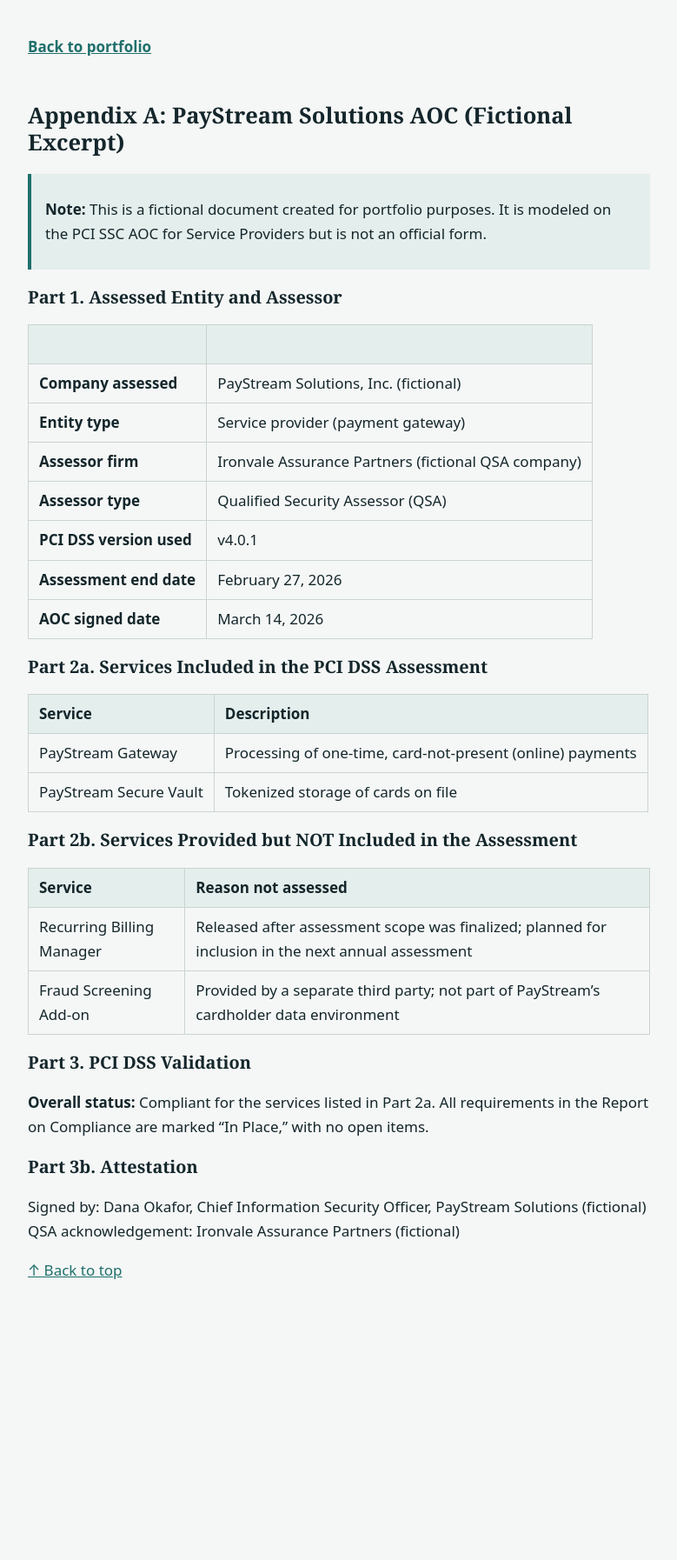
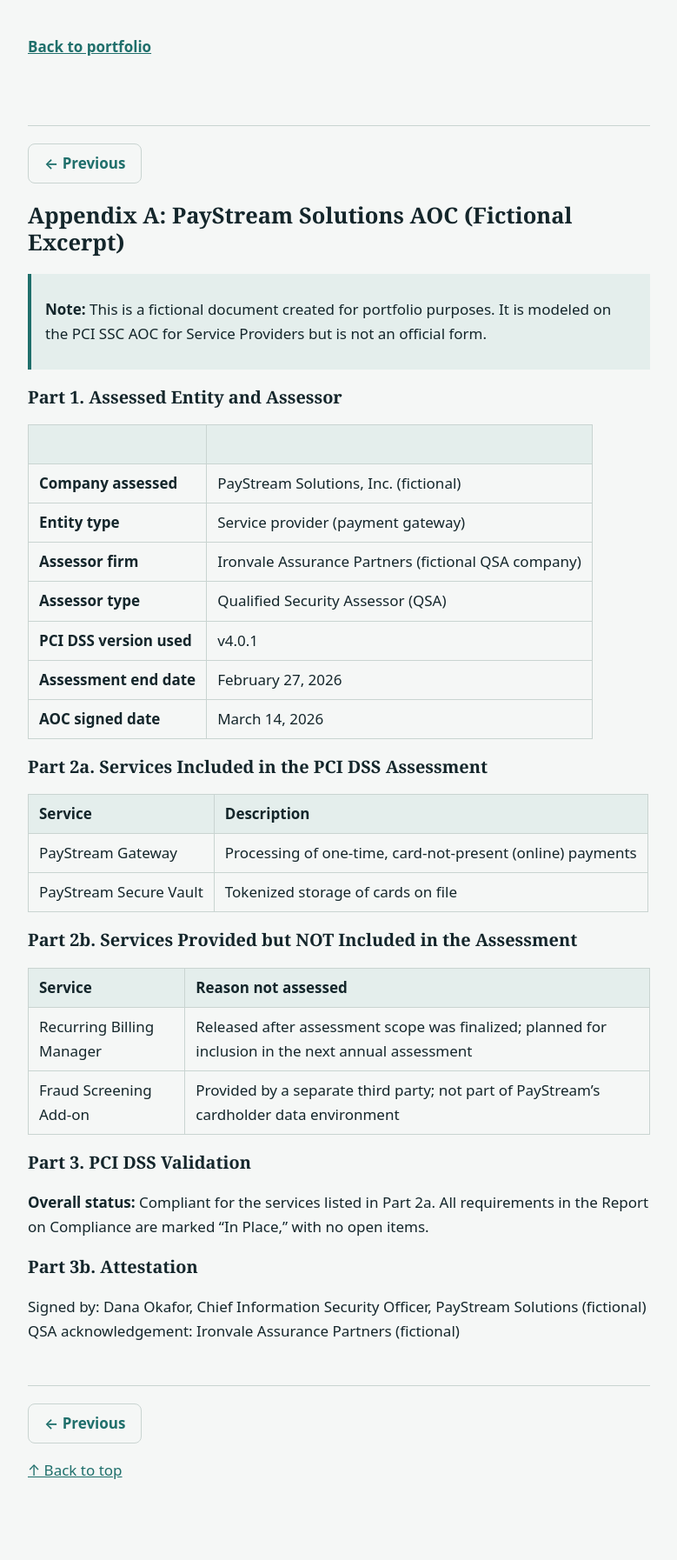
Before and after one commit to krens22/GRC-project-portfolio, a Jekyll site: the page built from PCI-DSS-Compliance-via-AOC/Larkspur-Outfitters/appendix-a.md, in a window 1280 px wide. Shown: the whole page at 87% size, without its empty margins (250-1029 px from the left). Built offline with Jekyll 4.4.1, drawn with Linux system fonts in a browser that asks for light colours; our own code applies the rules of GitHub Pages for plain Markdown files; before the commit the page ends 1564 px from its top, so only the background shows below that; part of the change alters nothing that is shown.

Commit message:
Update Appendix A with title and navigation
Added title and previous page reference to Appendix A.

```diff
--- a/PCI-DSS-Compliance-via-AOC/Larkspur-Outfitters/appendix-a.md
+++ b/PCI-DSS-Compliance-via-AOC/Larkspur-Outfitters/appendix-a.md
@@ -1,3 +1,9 @@
+---
+title: Appendix A
+prev: 07-recommendations.html
+
+---
+
 ## Appendix A: PayStream Solutions AOC (Fictional Excerpt)
 
 > **Note:** This is a fictional document created for portfolio purposes. It is modeled on the PCI SSC AOC for Service Providers but is not an official form.
```
